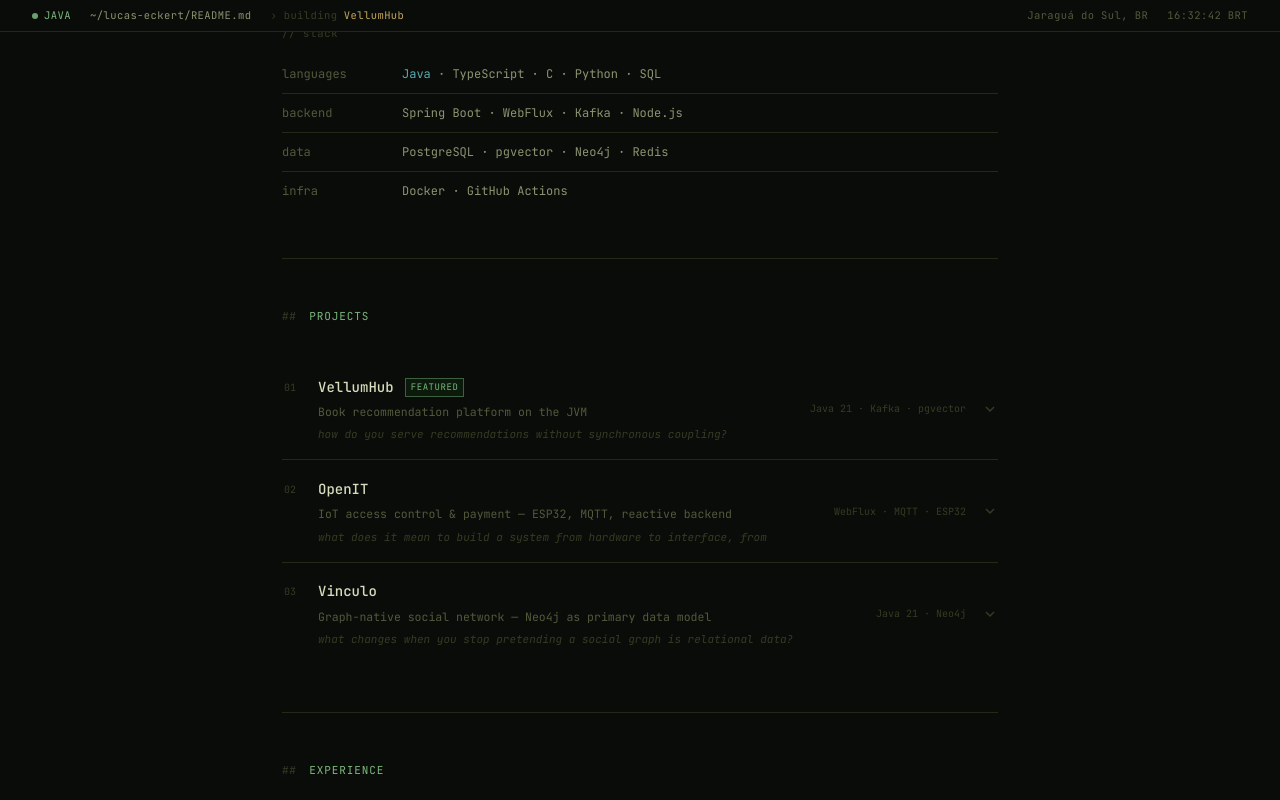
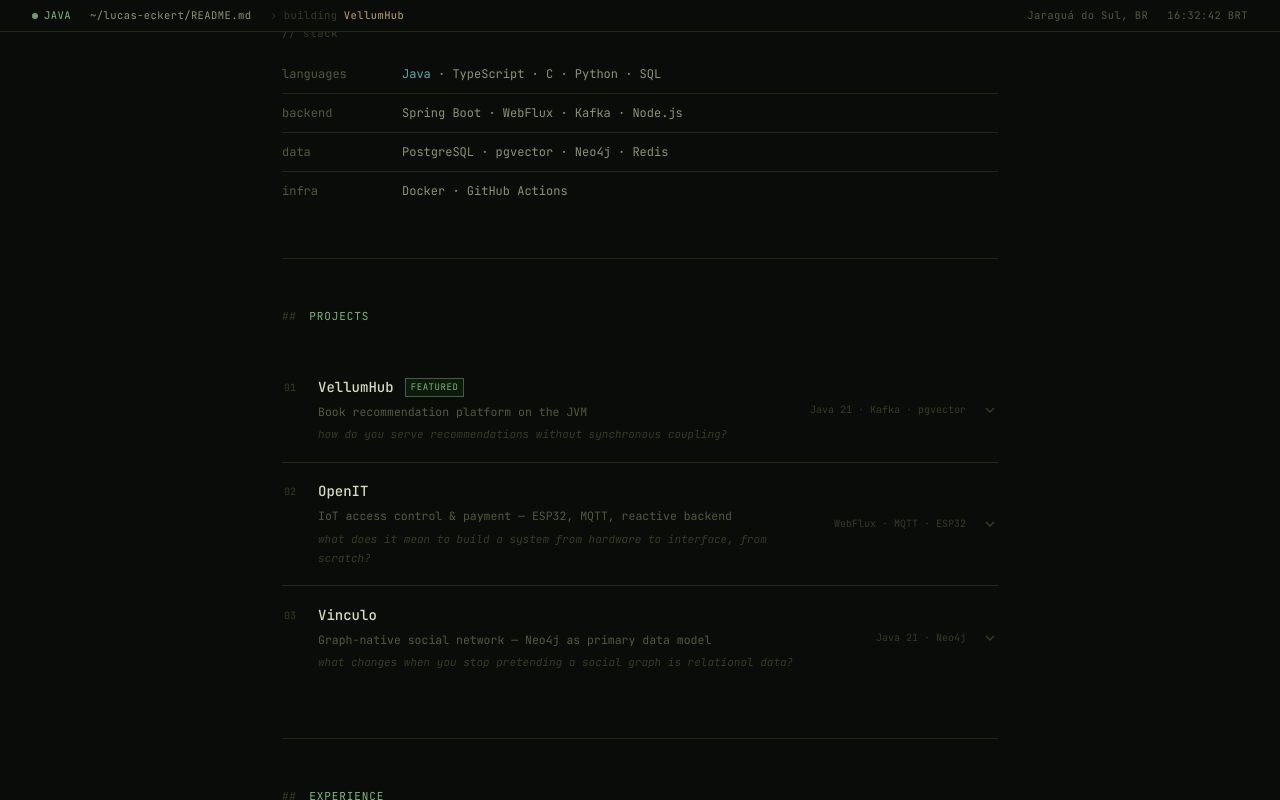
Before and after one commit to Luca5Eckert/Luca5Eckert.github.io, a plain HTML site: page index.html in a window 1280 px wide. Both pictures are taken after a click on the element 640 px from the left and 1488 px from the top of the page. Shown: the part 1088-1888 px from the top of the page. Drawn offline with Linux system fonts and the light colour scheme.

Commit message:
fix: fix question overflow and accordion scroll jump

```diff
--- a/index.html
+++ b/index.html
@@ -469,7 +469,8 @@
       font-style: italic;
       margin-top: 0.1rem;
       overflow: hidden;
-      max-height: 1.5em;
+      max-height: 4em;
+      white-space: normal;
       opacity: 1;
       transition: max-height 250ms var(--ease-out), opacity 180ms;
     }
@@ -1296,10 +1297,12 @@
 
     function toggleProj(idx) {
       const items = document.querySelectorAll('.proj-item');
+      const scrollY = window.scrollY;
 
       if (activeProj === idx) {
         items[idx].classList.remove('open');
         activeProj = -1;
+        window.scrollTo({ top: scrollY, behavior: 'instant' });
         return;
       }
 
@@ -1307,6 +1310,11 @@
 
       items[idx].classList.add('open');
       activeProj = idx;
+
+      // Restore scroll position after layout reflow to prevent jump
+      requestAnimationFrame(() => {
+        window.scrollTo({ top: scrollY, behavior: 'instant' });
+      });
 
       if (idx === 0 && !metricsAnimated) {
         setTimeout(() => animateVellum(), 200);
```
